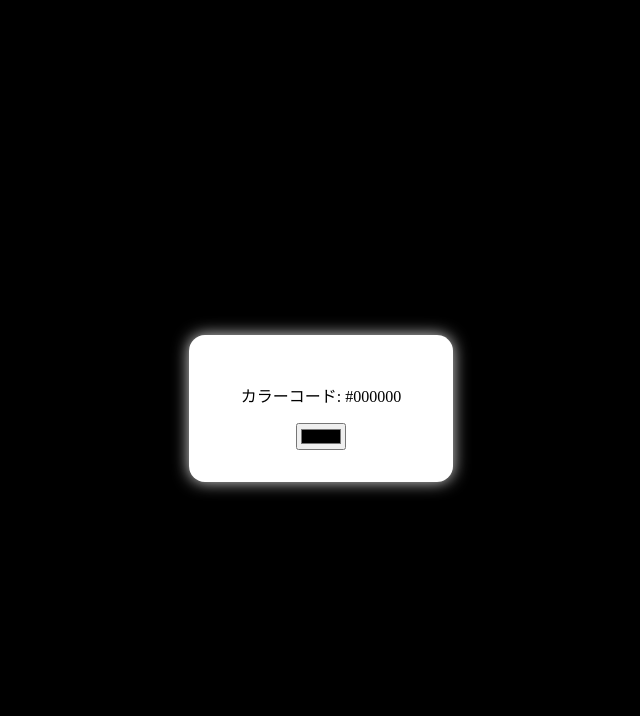
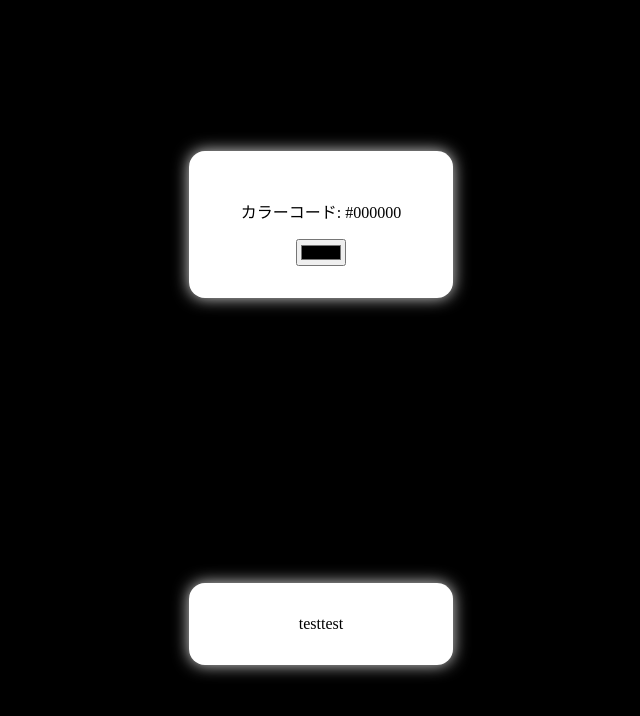
Before and after one commit to Yusuke0620/Traning.2024-02-01.001-colorPicker, a plain HTML site: page index.html in a window 1280 px wide. Shown: the whole page, without its empty margins (319-959 px from the left). Drawn offline with Linux system fonts and the light colour scheme.

Commit message:
Update index.html

```diff
--- a/index.html
+++ b/index.html
@@ -14,5 +14,9 @@
             <p id="colorText">カラーコードを検索</p>
             <input type="color" id="colorPicker">
         </div>
+
+        <div class="test">
+            testtest
+        </div>
     </body>
 </html>
```
